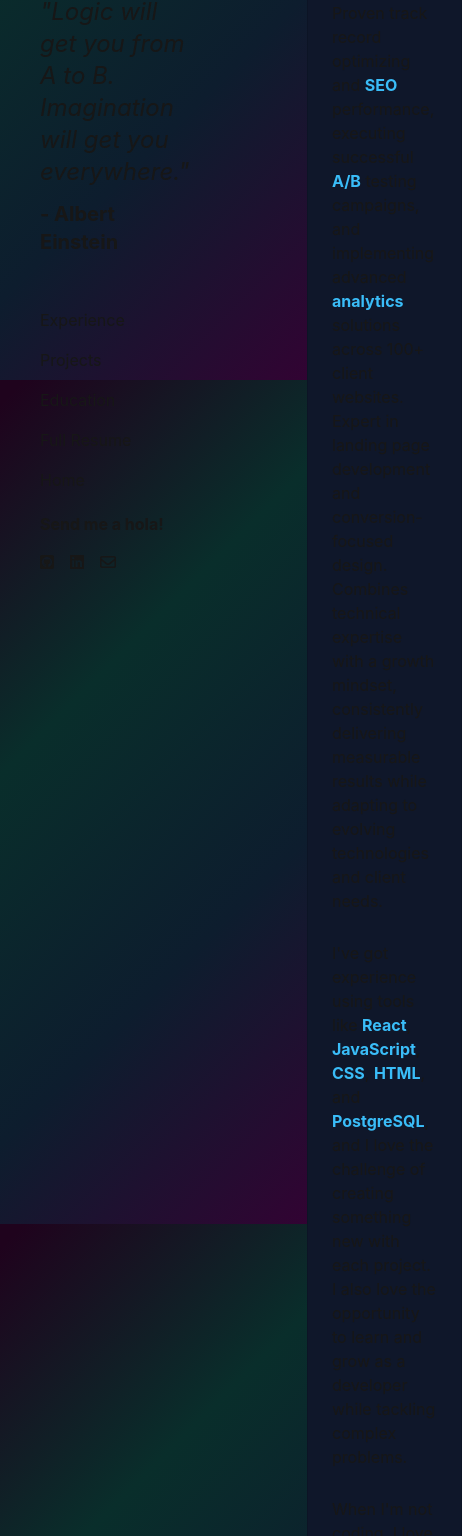
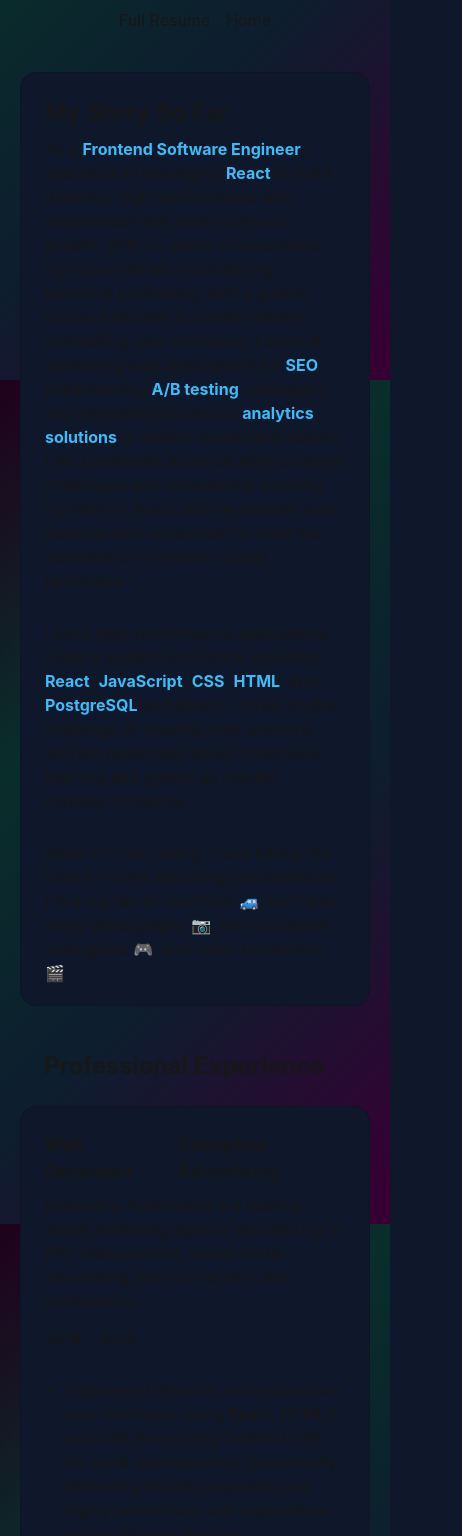
Before and after one commit to Joseangel15/web-dev-portfolio, a Next.js app: page / in a window 390 px wide. Shown: the part 464-2000 px from the top of the page, 462 px wide, since content can reach past the window. Built offline with nearby package versions, Linux system fonts and the light colour scheme.

Commit message:
added mobile responsivenes

```diff
--- a/app/components/Contact.jsx
+++ b/app/components/Contact.jsx
@@ -3,11 +3,11 @@ import { faSquareGithub, faLinkedin } from "@fortawesome/free-brands-svg-icons";
 import { faEnvelope } from "@fortawesome/free-regular-svg-icons";
 import Link from "next/link";
 
-export default function Contact() {
+export default function Contact({ responsiveStyle }) {
   return (
-    <div className="mb-10">
-      <h2 className="text-1xl font-bold mb-3.5">Send me a hola!</h2>
-      <ul className="flex gap-4" aria-label="Social Media">
+    <div id="contact" className={`mb-10 ${responsiveStyle}`}>
+      <h2 className="text-1xl font-bold mb-3.5 text-center 2xl:text-left">Send me a hola!</h2>
+      <ul className="flex gap-4 justify-center 2xl:justify-start" aria-label="Social Media">
         <li className="hover:animate-pulse">
           <Link href="https://github.com/Joseangel15" target="_blank">
             <FontAwesomeIcon icon={faSquareGithub} className="h-8 w-h-8" />
--- a/app/components/Experience.jsx
+++ b/app/components/Experience.jsx
@@ -26,16 +26,18 @@ export default function Experience() {
         "Adobe XD",
         "SEO",
         "Next.js",
-        "Node.js"
+        "Node.js",
+        "Python"
       ],
       responsibilities: [
-        "Web development (HTML, CSS, JavaScript, React, Python).",
-        "Implemented custom website changes and created landing pages for multiple clients.",
-        "Google Analytics, Facebook, and Google Ads tracking changes and implementations.",
-        "Skilled in Front-end Web Development with a strong focus on Conversion Rate Optimization.",
-        "Execute dev-focused in-platform strategy, leading to measurable results.",
-        "Conduct UX, development, and speed audits to pinpoint areas of improvement on client websites.",
-        "Troubleshoot and solve technical issues on client websites, ensuring optimal performance and user experience.",
+        "Engineered dynamic and responsive user interfaces using React, HTML5, and CSS (leveraging Tailwind CSS for rapid development), consistently delivering visually appealing and highly performant web applications across diverse devices.",
+        "Developed and integrated RESTful APIs with Node.js and PostgreSQL, demonstrating full-stack proficiency and seamless data flow between front-end and back-end systems.",
+        "Implemented A/B testing methodologies and applied SEO best practices to enhance user engagement and improve search engine rankings, resulting in quantifiable improvements in conversion rates and organic traffic.",
+        "Proficiently managed codebase using Git version control, ensuring collaborative development, efficient code reviews, and streamlined deployment workflows.",
+        "Executed dev-focused in-platform strategy, leading to measurable results.",
+        "Configured and deployed Google Analytics and Google Ads tracking via Google Tag Manager (GTM), meticulously collecting granular user behavior data to inform design optimizations, track campaign performance, and drive data-driven product enhancements.",
+        "Troubleshot and solved technical issues on client websites, ensuring optimal performance and user experience.",
+        "I implemented highly responsive web applications from concept to deployment, ensuring optimal user experiences and consistent visual integrity across a wide range of devices and screen sizes using modern CSS techniques and media queries.",
         "Experienced in working with multiple e-commerce and lead generation platforms, including WordPress, Shopify, BigCommerce, and others.",
       ],
     },
@@ -66,10 +68,11 @@ export default function Experience() {
 
   return (
     <section id="experience" className="mt-5 mb-10">
+      <h2 className="card-title text-2xl card-body items-start">Professional Experience</h2>
       {experience.map((exp) => (
         <div key={exp.id} className="card card-border bg-base-100 w-full mb-5">
           <div className="card-body">
-            <h2 className="card-title text-2xl">
+            <h3 className="card-title text-1xl">
               {exp.title} -{" "}
               <Link
                 href={exp.companyLink}
@@ -78,7 +81,7 @@ export default function Experience() {
               >
                 {exp.company}
               </Link>
-            </h2>
+            </h3>
             <p className="mb-1.5! text-base">{exp.companyDescription}</p>
             <p className="text-sm">{exp.date}</p>
             <ul className="mb-3 text-base">
@@ -92,7 +95,7 @@ export default function Experience() {
               {exp.technologies.map((tech, index) => (
                 <span
                   key={index}
-                  className="p-2 px-3 bg-secondary text-primary-content rounded color-accent"
+                  className="p-2 px-3 bg-secondary text-primary-content rounded color-accent font-bold tracking-wide"
                 >
                   {tech}
                 </span>
--- a/app/components/HomeHero.jsx
+++ b/app/components/HomeHero.jsx
@@ -19,18 +19,18 @@ export default function HomeHero() {
   ];
 
   return (
-    <div className="flex pl-10 pr-10 justify-items-start gap-28 pb-20 wave-section">
-      <div className="w-1/2">
-        <div className="flex flex-col justify-between sticky top-0 pt-20 h-svh">
+    <div id="top-division" className="flex flex-col 2xl:flex-row xs:px-10 px-5 justify-items-start 2xl:gap-28 gap-5 pb-10 2xl:pb-20 wave-section ">
+      <div className="w-full 2xl:w-1/2">
+        <div className="flex flex-col justify-between sticky top-0 pt-20 h-auto 2xl:h-svh">
           <div>
-            <h1 className="text-7xl font-bold">Jose A. Ortiz</h1>
-            <h2 className="text-4xl mt-3 mb-8">{title}</h2>
-            <h3 className="text-2xl mt-3 mb-8 italic">
+            <h1 className="xs:text-7xl text-5xl font-bold">Jose A. Ortiz</h1>
+            <h2 className="xs:text-5xl text-3xl mt-3 mb-8">{title}</h2>
+            <h3 className="xs:text-3xl text-2xl mt-3 mb-8 italic text-primary">
               "Logic will get you from A to B. Imagination will get you everywhere." <br /> <span className="font-bold text-xl mt-3 block not-italic">- Albert Einstein</span>
             </h3>
             <div className="pt-5">
               <nav className="pb-5">
-                <ul className="flex gap-4 flex-col">
+                <ul className="flex gap-4 flex-row justify-center 2xl:flex-col flex-wrap" aria-label="Main Menu">
                   {
                     menuOptions.map((option) => (
                       <li key={option.name}>
@@ -47,10 +47,10 @@ export default function HomeHero() {
               </nav>
             </div>
           </div>
-          <Contact />
+          <Contact responsiveStyle={'hidden 2xl:block'} />
         </div>
       </div>
-      <div className="w-1/2 mb-5 pt-20">
+      <div className="mb-5 pt-0 2xl:pt-20 w-full 2xl:w-1/2">
         <div className="scroll-smooth overflow-hidden">
           <div className="anchor-behavior">
             <Summary />
@@ -117,6 +117,7 @@ export default function HomeHero() {
               </Link>
               .
             </section>
+            <Contact responsiveStyle={'block 2xl:hidden'} />
           </div>
         </div>
       </div>
--- a/app/components/Resume.jsx
+++ b/app/components/Resume.jsx
@@ -4,7 +4,7 @@ export default function Resume() {
       <div className="card-body">
         <h2 className="card-title"></h2>
         <div className="card-actions justify-center">
-          <a href="/files/jao_2024.pdf" download className="btn btn-primary">
+          <a href="/files/frontend_se_resume_9-3-25.pdf" download className="btn btn-primary">
             <button className="btn btn-primary">Download Resume</button>
           </a>
         </div>
--- a/app/components/Summary.jsx
+++ b/app/components/Summary.jsx
@@ -6,20 +6,11 @@ export default function Summary() {
       <div className="card-body pb-0 ">
         <h2 className="card-title text-2xl">My Story So Far</h2>
         <p>
-          Hey there. I am a <strong className="text-primary">{title}</strong> with 5+ years of specialized
-          experience in marketing-driven web development. Proven track record
-          optimizing and <strong className="text-primary">SEO</strong> performance, executing successful <strong className="text-primary">A/B</strong> testing
-          campaigns, and implementing advanced <strong className="text-primary">analytics</strong> solutions across 100+
-          client websites. Expert in landing page development and
-          conversion-focused design. Combines technical expertise with a growth
-          mindset, consistently delivering measurable results while adapting to
-          evolving technologies and client needs.
+          As a <strong className="text-primary">{title}</strong> I specialize in leveraging <strong className="text-primary">React</strong> to build dynamic, high-performance web experiences that drive business growth. With 5+ years of experience, my expertise lies in combining technical proficiency with a growth-focused mindset to create visually compelling user interfaces. I excel at optimizing web applications for <strong className="text-primary">SEO</strong>, implementing <strong className="text-primary">A/B testing</strong> campaigns, and integrating advanced <strong className="text-primary">analytics solutions</strong> to deliver measurable results. I am passionate about tackling complex challenges and consistently evolving my skills in React and the broader web development ecosystem to meet the demands of a dynamic digital landscape."
         </p>
         <p>
-          I've got experience using tools like <strong className="text-primary">React</strong>, <strong className="text-primary">JavaScript</strong>, <strong className="text-primary">CSS</strong>, <strong className="text-primary">HTML</strong>, and
-          <strong className="text-primary"> PostgreSQL</strong>, and I love the challenge of creating something new with
-          each project. I also love the opportunity to learn and grow as a
-          developer while tackling complex problems.
+          I build high-performance applications using a modern tech stack including <strong className="text-primary">React</strong>, <strong className="text-primary">JavaScript</strong>, <strong className="text-primary">CSS</strong>, <strong className="text-primary">HTML</strong>, and
+          <strong className="text-primary"> PostgreSQL</strong> and others. I thrive on the challenge of creating new solutions and am passionate about continuous learning and growth as I tackle complex problems.
         </p>
         <p>
           When I'm not coding, I love hitting the road for some exploring and
--- a/app/globals.css
+++ b/app/globals.css
@@ -2,6 +2,12 @@
 @plugin "daisyui" {
   themes: corporate --default, night --prefersdark;
 };
+
+@theme {
+  --breakpoint-xs: 630px;
+  --breakpoint-2xl: 1100px;
+  --breakpoint-3xl: 120rem;
+}
 
 :root {
   --background: #ffffff;
```
Also changed, not shown: 2 other files (tests, documents, lock files or other folders).
